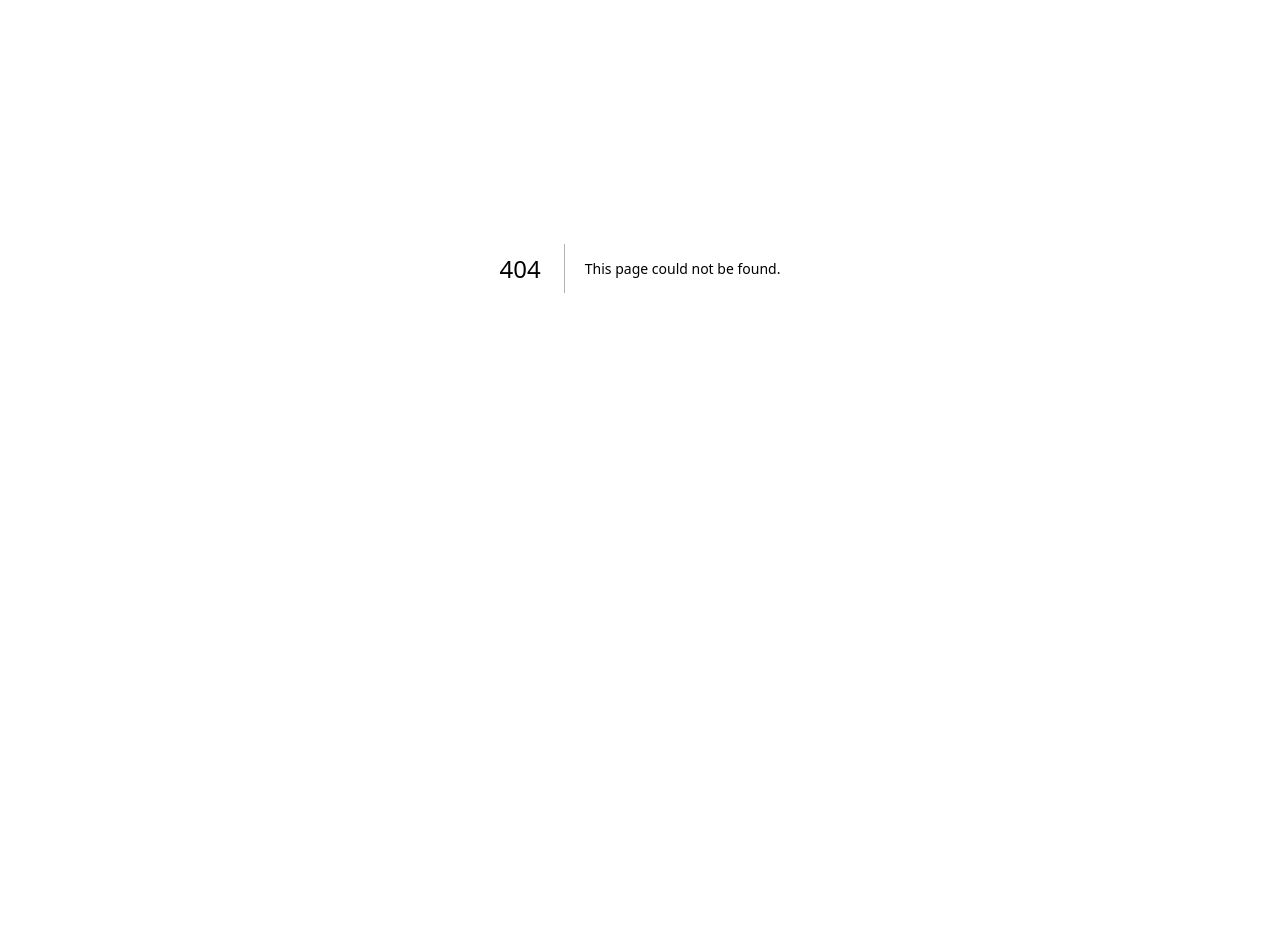
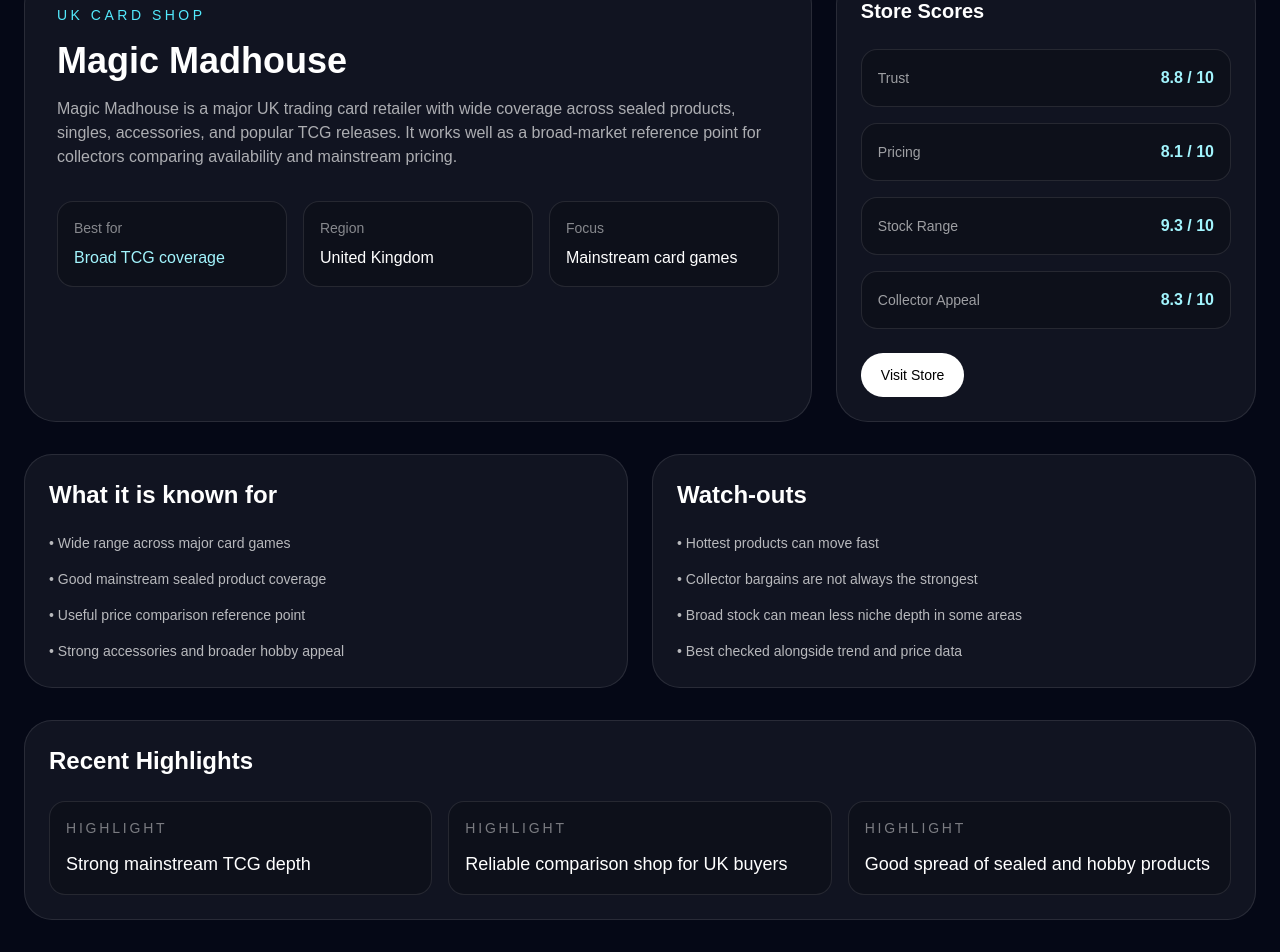
Before and after one commit to loadmastersrock/cardradar, a Next.js app: page /shops/magic-madhouse in a window 1280 px wide. Before the commit this address had no page. Shown: the part 132-1084 px from the top of the page. Before the commit the page ends 800 px from the top, so only its background shows below. Built offline with nearby package versions, Linux system fonts and the light colour scheme.

Commit message:
Add Magic Madhouse store page

```diff
--- a/app/page.tsx
+++ b/app/page.tsx
@@ -18,7 +18,7 @@
       name: "Magic Madhouse",
       tag: "Broad card coverage",
       note: "Good for mainstream sets",
-      href: "/shops",
+      href: "/shops/magic-madhouse",
     },
     {
       name: "Karnage Collectables",
--- /dev/null
+++ b/app/shops/magic-madhouse/page.tsx
@@ -0,0 +1,143 @@
+export default function MagicMadhousePage() {
+  return (
+    <main className="min-h-screen bg-[#050816] px-6 py-12 text-white">
+      <div className="mx-auto max-w-7xl">
+        <div className="mb-8">
+          <a
+            href="/shops"
+            className="text-sm text-cyan-300 transition hover:text-cyan-200"
+          >
+            ← Back to Shops
+          </a>
+        </div>
+
+        <section className="grid gap-6 lg:grid-cols-[1.5fr_0.8fr]">
+          <div className="rounded-[32px] border border-white/10 bg-white/5 p-8">
+            <p className="text-sm uppercase tracking-[0.25em] text-cyan-300">
+              UK CARD SHOP
+            </p>
+            <h1 className="mt-4 text-4xl font-semibold">Magic Madhouse</h1>
+            <p className="mt-4 max-w-3xl text-white/65">
+              Magic Madhouse is a major UK trading card retailer with wide
+              coverage across sealed products, singles, accessories, and popular
+              TCG releases. It works well as a broad-market reference point for
+              collectors comparing availability and mainstream pricing.
+            </p>
+
+            <div className="mt-8 grid gap-4 md:grid-cols-3">
+              <div className="rounded-2xl border border-white/10 bg-black/20 p-4">
+                <p className="text-sm text-white/50">Best for</p>
+                <p className="mt-2 font-medium text-cyan-200">
+                  Broad TCG coverage
+                </p>
+              </div>
+              <div className="rounded-2xl border border-white/10 bg-black/20 p-4">
+                <p className="text-sm text-white/50">Region</p>
+                <p className="mt-2 font-medium">United Kingdom</p>
+              </div>
+              <div className="rounded-2xl border border-white/10 bg-black/20 p-4">
+                <p className="text-sm text-white/50">Focus</p>
+                <p className="mt-2 font-medium">Mainstream card games</p>
+              </div>
+            </div>
+          </div>
+
+          <aside className="rounded-[32px] border border-white/10 bg-white/5 p-6">
+            <h2 className="text-xl font-semibold">Store Scores</h2>
+
+            <div className="mt-6 space-y-4">
+              <div className="rounded-2xl border border-white/10 bg-black/20 p-4">
+                <div className="flex items-center justify-between">
+                  <p className="text-sm text-white/60">Trust</p>
+                  <p className="font-semibold text-cyan-200">8.8 / 10</p>
+                </div>
+              </div>
+
+              <div className="rounded-2xl border border-white/10 bg-black/20 p-4">
+                <div className="flex items-center justify-between">
+                  <p className="text-sm text-white/60">Pricing</p>
+                  <p className="font-semibold text-cyan-200">8.1 / 10</p>
+                </div>
+              </div>
+
+              <div className="rounded-2xl border border-white/10 bg-black/20 p-4">
+                <div className="flex items-center justify-between">
+                  <p className="text-sm text-white/60">Stock Range</p>
+                  <p className="font-semibold text-cyan-200">9.3 / 10</p>
+                </div>
+              </div>
+
+              <div className="rounded-2xl border border-white/10 bg-black/20 p-4">
+                <div className="flex items-center justify-between">
+                  <p className="text-sm text-white/60">Collector Appeal</p>
+                  <p className="font-semibold text-cyan-200">8.3 / 10</p>
+                </div>
+              </div>
+            </div>
+
+            <a
+              href="#"
+              className="mt-6 inline-block rounded-full bg-white px-5 py-3 text-sm font-medium text-black transition hover:opacity-90"
+            >
+              Visit Store
+            </a>
+          </aside>
+        </section>
+
+        <section className="mt-8 grid gap-6 lg:grid-cols-2">
+          <div className="rounded-[28px] border border-white/10 bg-white/5 p-6">
+            <h2 className="text-2xl font-semibold">What it is known for</h2>
+            <ul className="mt-5 space-y-3 text-sm leading-6 text-white/70">
+              <li>• Wide range across major card games</li>
+              <li>• Good mainstream sealed product coverage</li>
+              <li>• Useful price comparison reference point</li>
+              <li>• Strong accessories and broader hobby appeal</li>
+            </ul>
+          </div>
+
+          <div className="rounded-[28px] border border-white/10 bg-white/5 p-6">
+            <h2 className="text-2xl font-semibold">Watch-outs</h2>
+            <ul className="mt-5 space-y-3 text-sm leading-6 text-white/70">
+              <li>• Hottest products can move fast</li>
+              <li>• Collector bargains are not always the strongest</li>
+              <li>• Broad stock can mean less niche depth in some areas</li>
+              <li>• Best checked alongside trend and price data</li>
+            </ul>
+          </div>
+        </section>
+
+        <section className="mt-8 rounded-[28px] border border-white/10 bg-white/5 p-6">
+          <h2 className="text-2xl font-semibold">Recent Highlights</h2>
+          <div className="mt-6 grid gap-4 md:grid-cols-3">
+            <div className="rounded-2xl border border-white/10 bg-black/20 p-4">
+              <p className="text-sm uppercase tracking-[0.2em] text-white/45">
+                Highlight
+              </p>
+              <h3 className="mt-3 text-lg font-medium">
+                Strong mainstream TCG depth
+              </h3>
+            </div>
+
+            <div className="rounded-2xl border border-white/10 bg-black/20 p-4">
+              <p className="text-sm uppercase tracking-[0.2em] text-white/45">
+                Highlight
+              </p>
+              <h3 className="mt-3 text-lg font-medium">
+                Reliable comparison shop for UK buyers
+              </h3>
+            </div>
+
+            <div className="rounded-2xl border border-white/10 bg-black/20 p-4">
+              <p className="text-sm uppercase tracking-[0.2em] text-white/45">
+                Highlight
+              </p>
+              <h3 className="mt-3 text-lg font-medium">
+                Good spread of sealed and hobby products
+              </h3>
+            </div>
+          </div>
+        </section>
+      </div>
+    </main>
+  );
+}
--- a/app/shops/page.tsx
+++ b/app/shops/page.tsx
@@ -18,7 +18,7 @@
     category: "Broad TCG range",
     location: "UK",
     note: "Strong selection across Pokémon, Yu-Gi-Oh, Magic, and accessories.",
-    href: "#",
+    href: "/shops/magic-madhouse",
   },
   {
     name: "Karnage Collectables",
```
